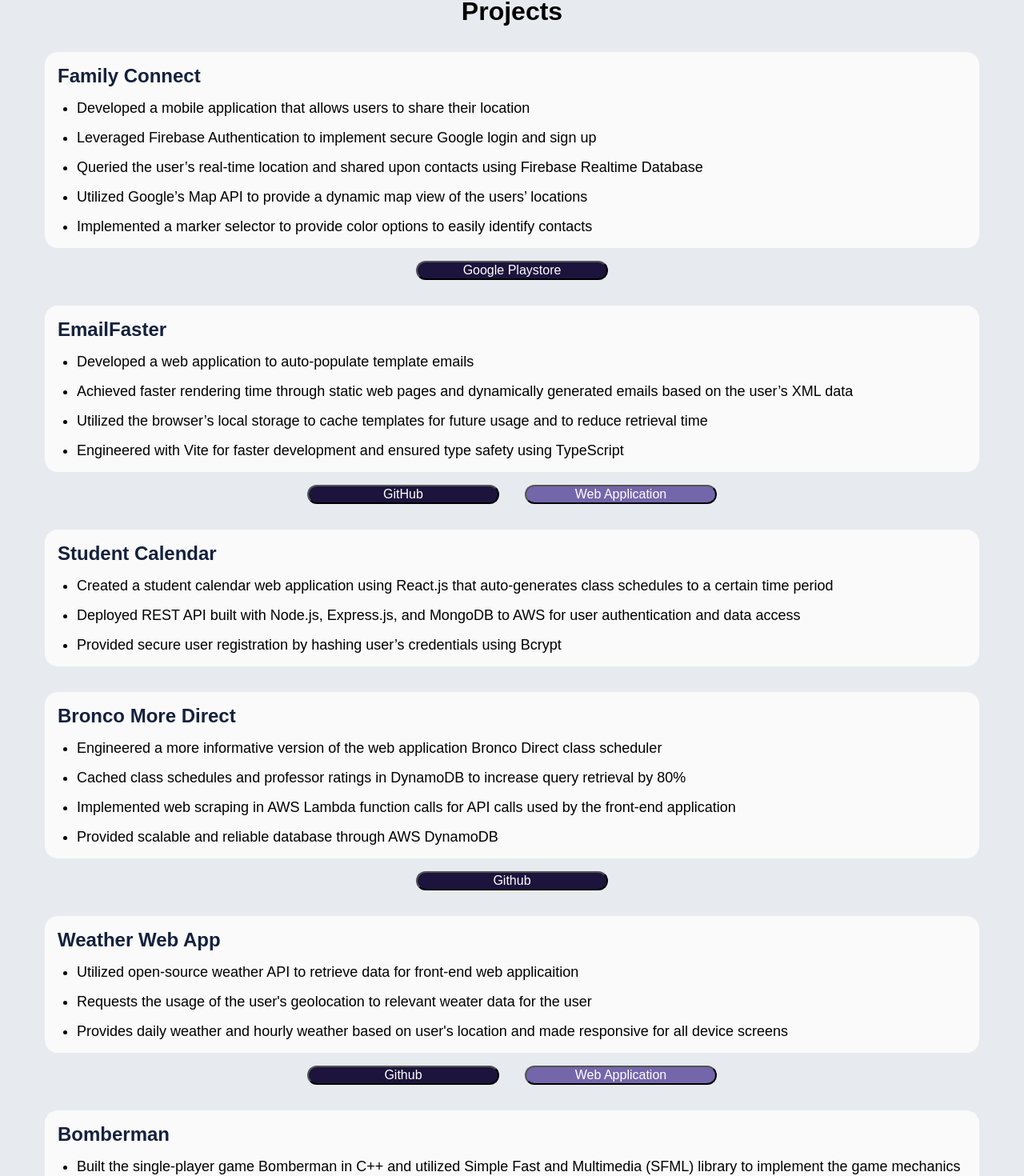
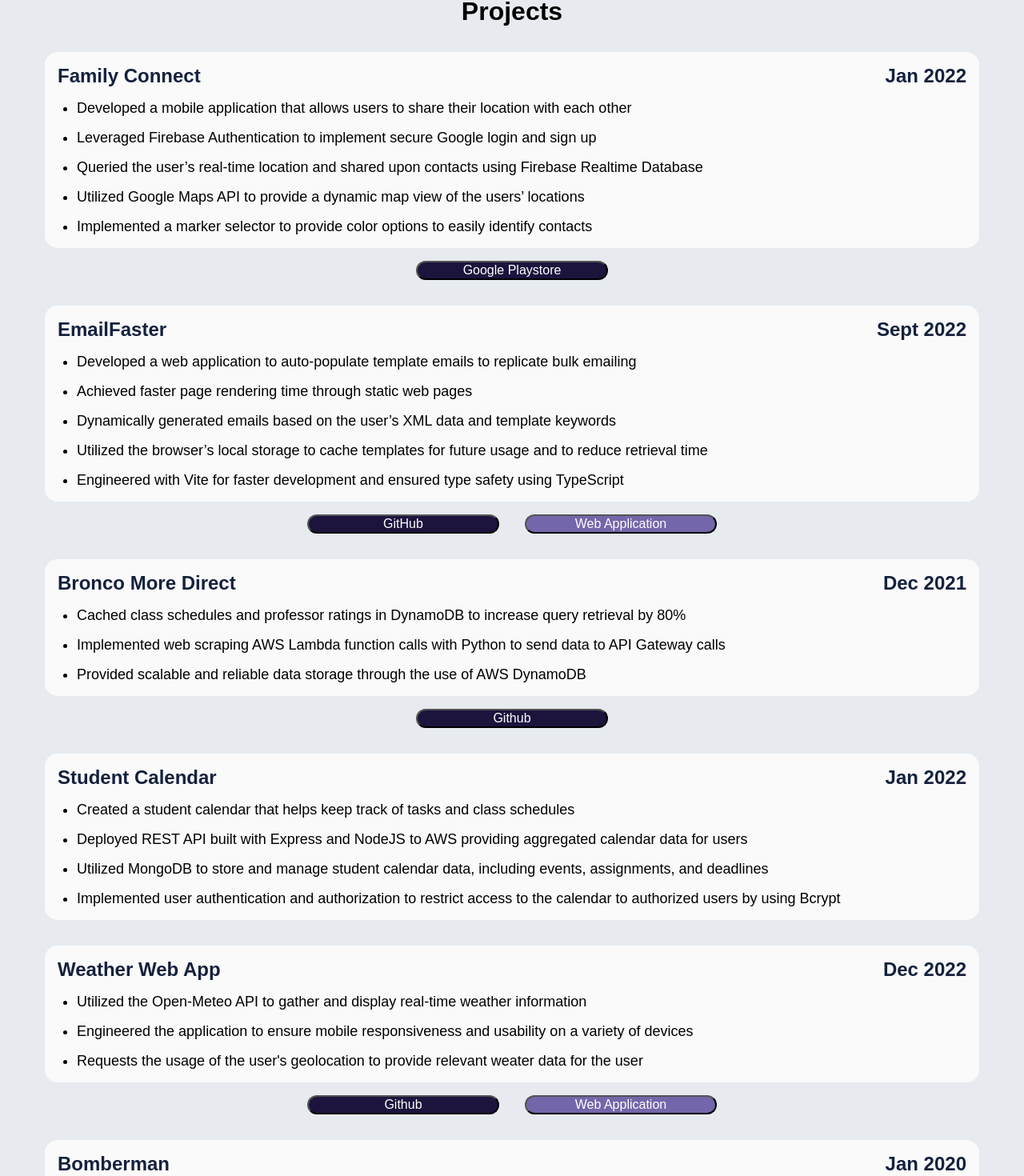
Before and after one commit to OriginalPandaz/originalpandaz.github.io, a React (Vite) app: page / in a window 1280 px wide. Shown: the part 757-2227 px from the top of the page at 80% size. Built offline with nearby package versions, Linux system fonts and the light colour scheme.

Commit message:
Added dates to projects and changed bullet points

```diff
--- a/src/App.css
+++ b/src/App.css
@@ -150,12 +150,18 @@
 .card-title {
   color: #14213d;
   margin: 1rem;
+  justify-content: space-between;
+  display: flex;
 }
 
 .card li {
   color: black;
   margin: 1rem 1rem 0 0;
   font-size: 18px;
+}
+
+.project-date {
+  text-align: end;
 }
 
 .primary-project-button:last-child {
@@ -308,4 +314,11 @@
   .banner-section {
     padding: 0.5rem;
   }
+
+  .card-title {
+    display: flex;
+    flex-direction: column;
+    justify-content: left;
+    align-items: flex-start;
+  }
 }
--- a/src/Project.jsx
+++ b/src/Project.jsx
@@ -5,11 +5,14 @@
       <div className="container">
         <div className="project-cards">
           <div className="card">
-            <h2 className="card-title">Family Connect</h2>
+            <h2 className="card-title">
+              Family Connect
+              <span className="project-date">Jan 2022</span>
+            </h2>
             <ul>
               <li>
                 Developed a mobile application that allows users to share their
-                location
+                location with each other
               </li>
               <li>
                 Leveraged Firebase Authentication to implement secure Google
@@ -20,7 +23,7 @@
                 using Firebase Realtime Database
               </li>
               <li>
-                Utilized Google’s Map API to provide a dynamic map view of the
+                Utilized Google Maps API to provide a dynamic map view of the
                 users’ locations
               </li>
               <li>
@@ -36,14 +39,21 @@
             <button className="primary-project-button">Google Playstore</button>
           </a>
           <div className="card">
-            <h2 className="card-title">EmailFaster</h2>
+            <h2 className="card-title">
+              EmailFaster
+              <span className="project-date">Sept 2022</span>
+            </h2>
             <ul>
               <li>
-                Developed a web application to auto-populate template emails
+                Developed a web application to auto-populate template emails to
+                replicate bulk emailing
               </li>
               <li>
-                Achieved faster rendering time through static web pages and
-                dynamically generated emails based on the user’s XML data
+                Achieved faster page rendering time through static web pages
+              </li>
+              <li>
+                Dynamically generated emails based on the user’s XML data and
+                template keywords
               </li>
               <li>
                 Utilized the browser’s local storage to cache templates for
@@ -72,40 +82,22 @@
             </a>
           </div>
           <div className="card">
-            <h2 className="card-title">Student Calendar</h2>
+            <h2 className="card-title">
+              Bronco More Direct
+              <span className="project-date">Dec 2021</span>
+            </h2>
             <ul>
-              <li>
-                Created a student calendar web application using React.js that
-                auto-generates class schedules to a certain time period
-              </li>
-              <li>
-                Deployed REST API built with Node.js, Express.js, and MongoDB to
-                AWS for user authentication and data access
-              </li>
-              <li>
-                Provided secure user registration by hashing user’s credentials
-                using Bcrypt
-              </li>
-            </ul>
-          </div>
-
-          <div className="card">
-            <h2 className="card-title">Bronco More Direct</h2>
-            <ul>
-              <li>
-                Engineered a more informative version of the web application
-                Bronco Direct class scheduler
-              </li>
               <li>
                 Cached class schedules and professor ratings in DynamoDB to
                 increase query retrieval by 80%
               </li>
               <li>
-                Implemented web scraping in AWS Lambda function calls for API
-                calls used by the front-end application
+                Implemented web scraping AWS Lambda function calls with Python
+                to send data to API Gateway calls
               </li>
               <li>
-                Provided scalable and reliable database through AWS DynamoDB
+                Provided scalable and reliable data storage through the use of
+                AWS DynamoDB
               </li>
             </ul>
           </div>
@@ -116,19 +108,46 @@
             <button className="primary-project-button">Github</button>
           </a>
           <div className="card">
-            <h2 className="card-title">Weather Web App</h2>
+            <h2 className="card-title">
+              Student Calendar
+              <span className="project-date">Jan 2022</span>
+            </h2>
             <ul>
               <li>
-                Utilized open-source weather API to retrieve data for front-end
-                web applicaition
+                Created a student calendar that helps keep track of tasks and
+                class schedules
               </li>
               <li>
-                Requests the usage of the user's geolocation to relevant weater
-                data for the user
+                Deployed REST API built with Express and NodeJS to AWS providing
+                aggregated calendar data for users
               </li>
               <li>
-                Provides daily weather and hourly weather based on user's
-                location and made responsive for all device screens
+                Utilized MongoDB to store and manage student calendar data,
+                including events, assignments, and deadlines
+              </li>
+              <li>
+                Implemented user authentication and authorization to restrict
+                access to the calendar to authorized users by using Bcrypt
+              </li>
+            </ul>
+          </div>
+          <div className="card">
+            <h2 className="card-title">
+              Weather Web App
+              <span className="project-date">Dec 2022</span>
+            </h2>
+            <ul>
+              <li>
+                Utilized the Open-Meteo API to gather and display real-time
+                weather information
+              </li>
+              <li>
+                Engineered the application to ensure mobile responsiveness and
+                usability on a variety of devices
+              </li>
+              <li>
+                Requests the usage of the user's geolocation to provide relevant
+                weater data for the user
               </li>
             </ul>
           </div>
@@ -149,7 +168,9 @@
             </a>
           </div>
           <div className="card">
-            <h2 className="card-title">Bomberman</h2>
+            <h2 className="card-title">
+              Bomberman<span className="project-date">Jan 2020</span>
+            </h2>
             <ul>
               <li>
                 Built the single-player game Bomberman in C++ and utilized
```
